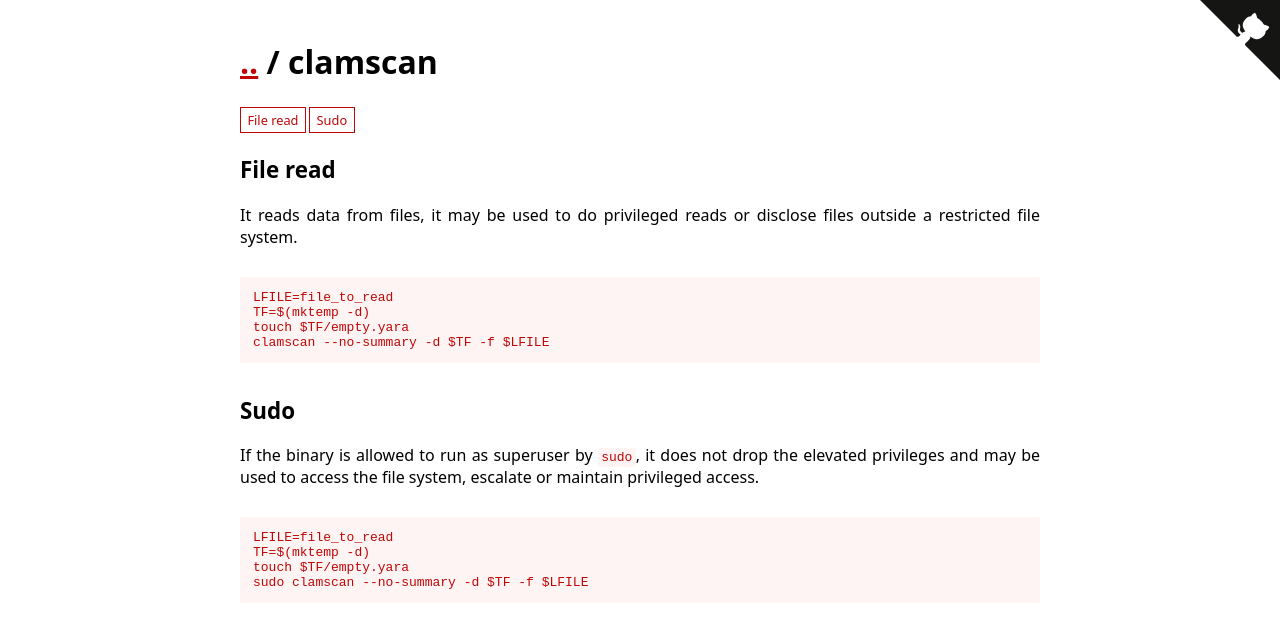
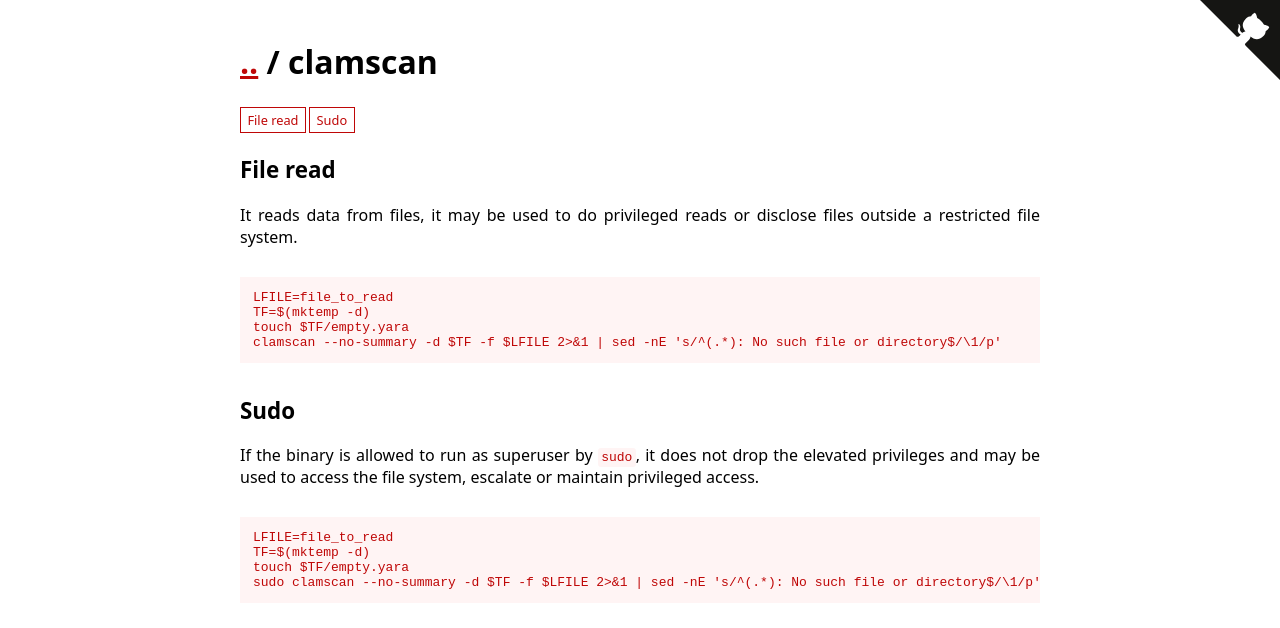
Before and after one commit to GTFOBins/GTFOBins.github.io, a Jekyll site: the page built from _gtfobins/clamscan.md, in a window 1280 px wide. Shown: the top 628 px of the page. Built offline with Jekyll 4.4.1, drawn with Linux system fonts in a browser that asks for light colours.

Commit message:
Improve: Clean output

```diff
--- a/_gtfobins/clamscan.md
+++ b/_gtfobins/clamscan.md
@@ -5,11 +5,11 @@ functions:
         LFILE=file_to_read
         TF=$(mktemp -d)
         touch $TF/empty.yara
-        clamscan --no-summary -d $TF -f $LFILE
+        clamscan --no-summary -d $TF -f $LFILE 2>&1 | sed -nE 's/^(.*): No such file or directory$/\1/p'
   sudo:
     - code: |
         LFILE=file_to_read
         TF=$(mktemp -d)
         touch $TF/empty.yara
-        sudo clamscan --no-summary -d $TF -f $LFILE
+        sudo clamscan --no-summary -d $TF -f $LFILE 2>&1 | sed -nE 's/^(.*): No such file or directory$/\1/p'
 ---
```
